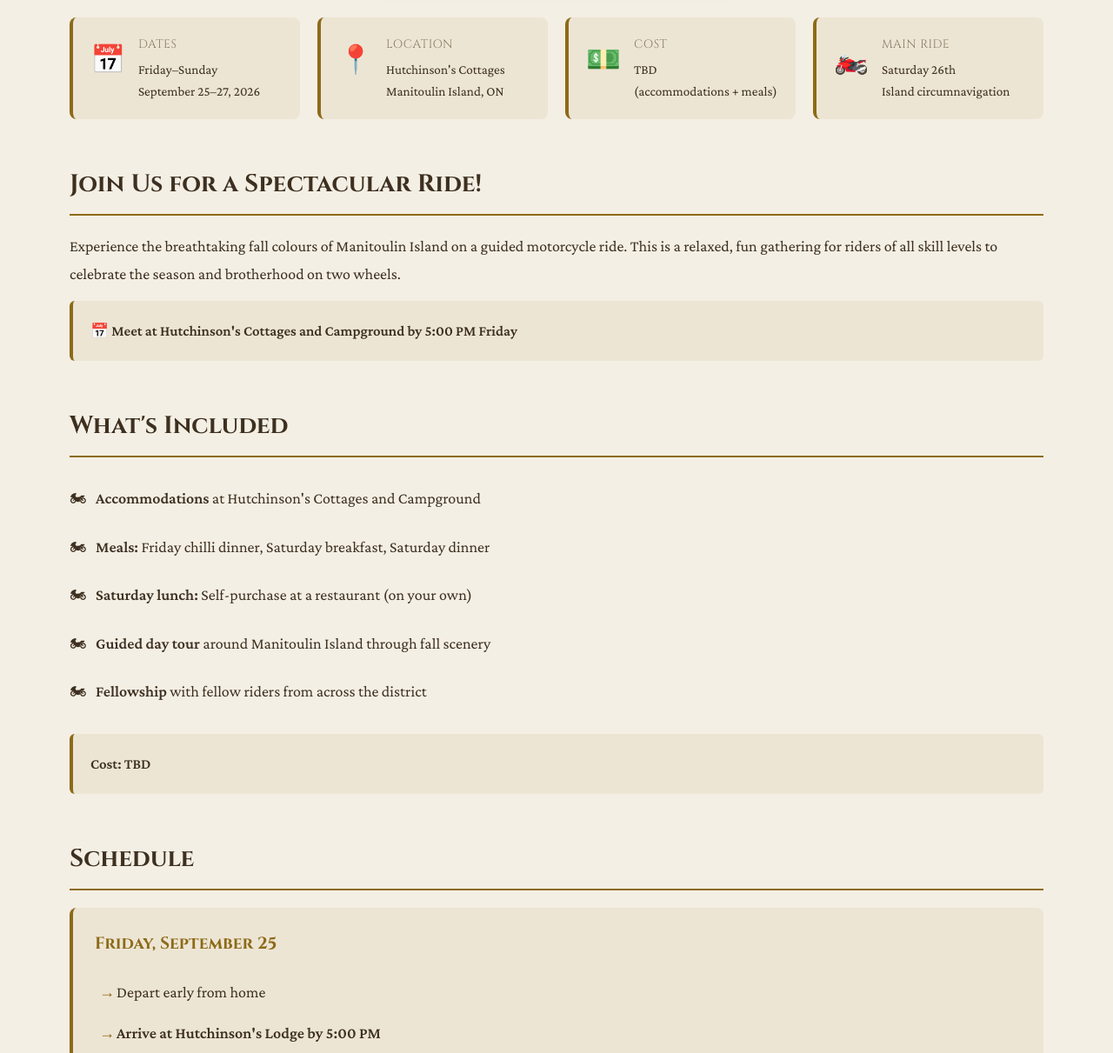
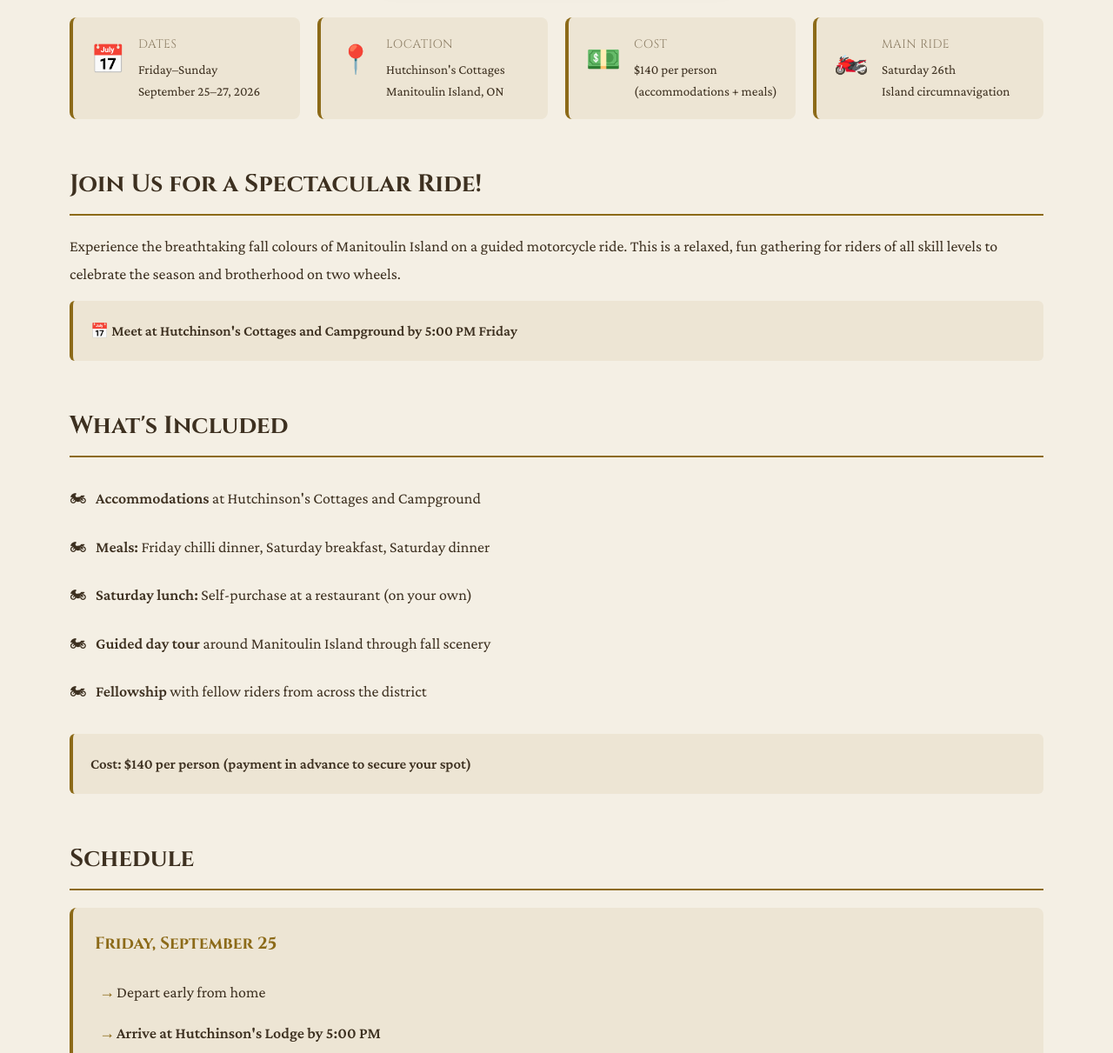
Before and after one commit to BillKeenan/News, a Jekyll site: the page built from fallcolours/index.html, in a window 1280 px wide and 1400 px high, scrolled down 449 px. Shown: the part 189-1400 px from the top of the window at 87% size. Built offline with Jekyll 4.4.1, drawn with Linux system fonts in a browser that asks for light colours.

Commit message:
Update Fall Colours 2026 cost and payment requirements
Co-Authored-By: Claude Haiku 4.5 <noreply@anthropic.com>

```diff
--- a/fallcolours/index.html
+++ b/fallcolours/index.html
@@ -67,7 +67,7 @@ document.addEventListener('DOMContentLoaded', function() {
                 <div class="fact-icon">💵</div>
                 <div class="fact-content">
                     <p class="fact-label">Cost</p>
-                    <p class="fact-value">TBD<br>(accommodations + meals)</p>
+                    <p class="fact-value">$140 per person<br>(accommodations + meals)</p>
                 </div>
             </div>
             <div class="fact-box">
@@ -99,7 +99,7 @@ document.addEventListener('DOMContentLoaded', function() {
                 <li><strong>Fellowship</strong> with fellow riders from across the district</li>
             </ul>
             <div class="highlight-box" style="margin-top: 20px;">
-                <strong>Cost: TBD</strong>
+                <strong>Cost: $140 per person (payment in advance to secure your spot)</strong>
             </div>
         </div>
 
```
